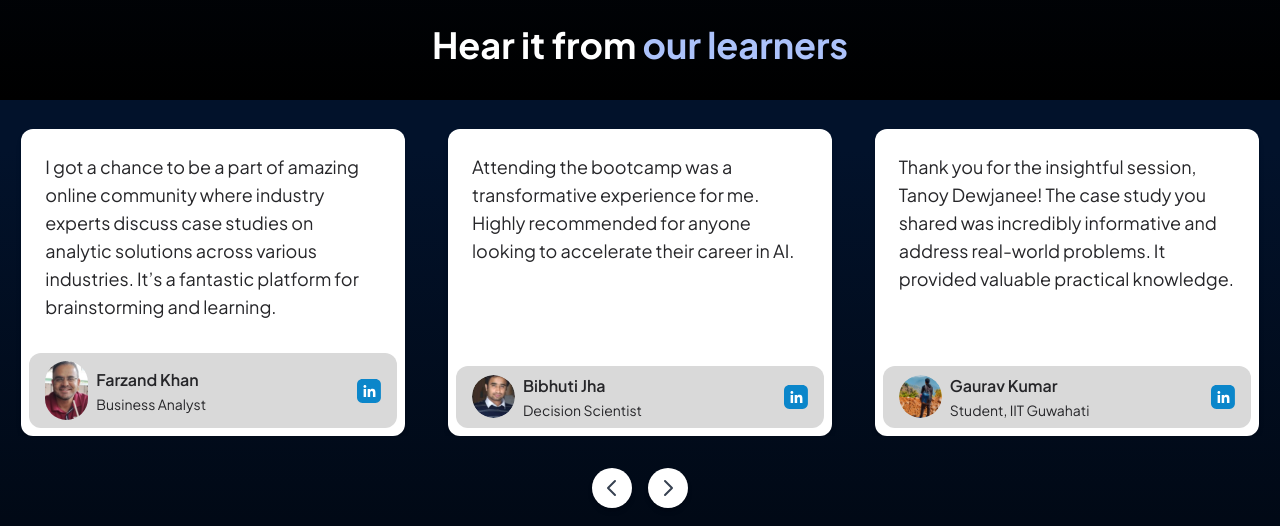
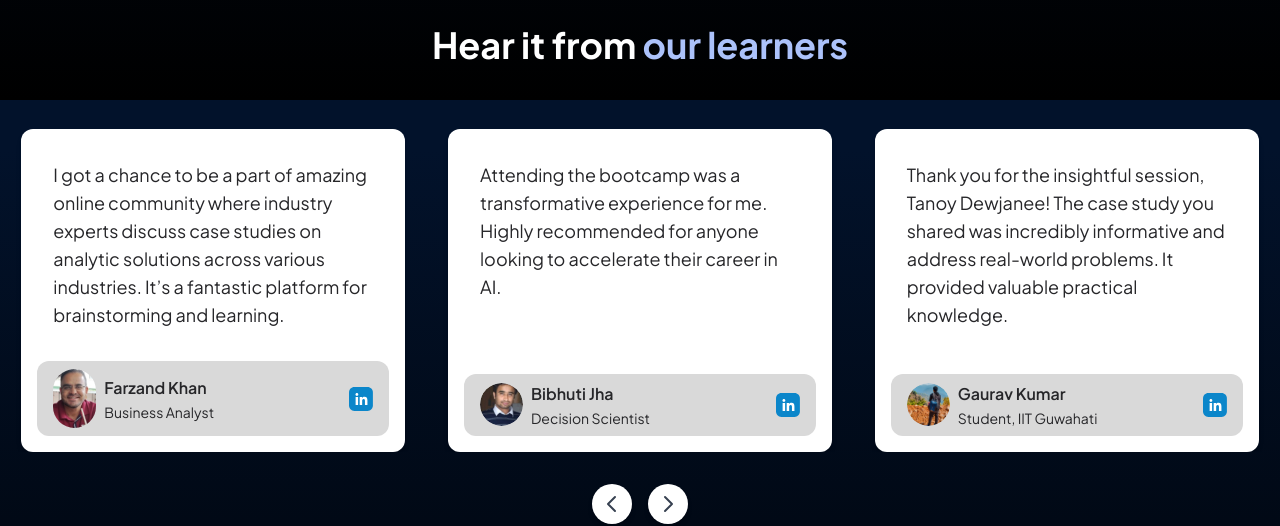
Before and after one commit to descipr/descipr, a Next.js app: page / in a window 1280 px wide. Shown: the part 1500-2026 px from the top of the page. Built offline with nearby package versions, Linux system fonts and the light colour scheme.

Commit message:
(fixed):design and url

```diff
--- a/app/layout.tsx
+++ b/app/layout.tsx
@@ -12,7 +12,7 @@ export const metadata: Metadata = {
   },
   description:
     "Unlock your AI potential with our Fellowships led by Hiring managers. Gain personalized guidance, tackle job-simulation projects, and join a supportive community. Start now to fast-track your AI career!",
-  metadataBase: new URL("http://localhost:3000/"),
+  metadataBase: new URL("https://deciphr.vercel.app/"),
   twitter: {
     card: "summary_large_image",
   },
--- a/components/ui/TestimonialCard.tsx
+++ b/components/ui/TestimonialCard.tsx
@@ -6,7 +6,7 @@ import { TestimonialCardProps } from '@/constants';
 
 const TestimonialCard: React.FC<TestimonialCardProps> = ({ profilePic, name, position, testimonial, linkedinUrl }) => {
   return (
-    <div className="bg-white rounded-xl shadow-md  flex flex-col justify-between space-y-4 max-w-xs md:max-w-sm md:w-full mx-auto px-1 sm:p-2">
+    <div className="bg-white rounded-xl shadow-md  flex flex-col justify-between space-y-4 max-w-xs md:max-w-sm md:w-full mx-auto p-4">
       <div className='flex items-center'>
         <p className=" text-black-Textsecondary text-sm md:text-lg font-Plus-jakarta font-normal text-left p-4 ">{testimonial}</p>
       </div>
```
